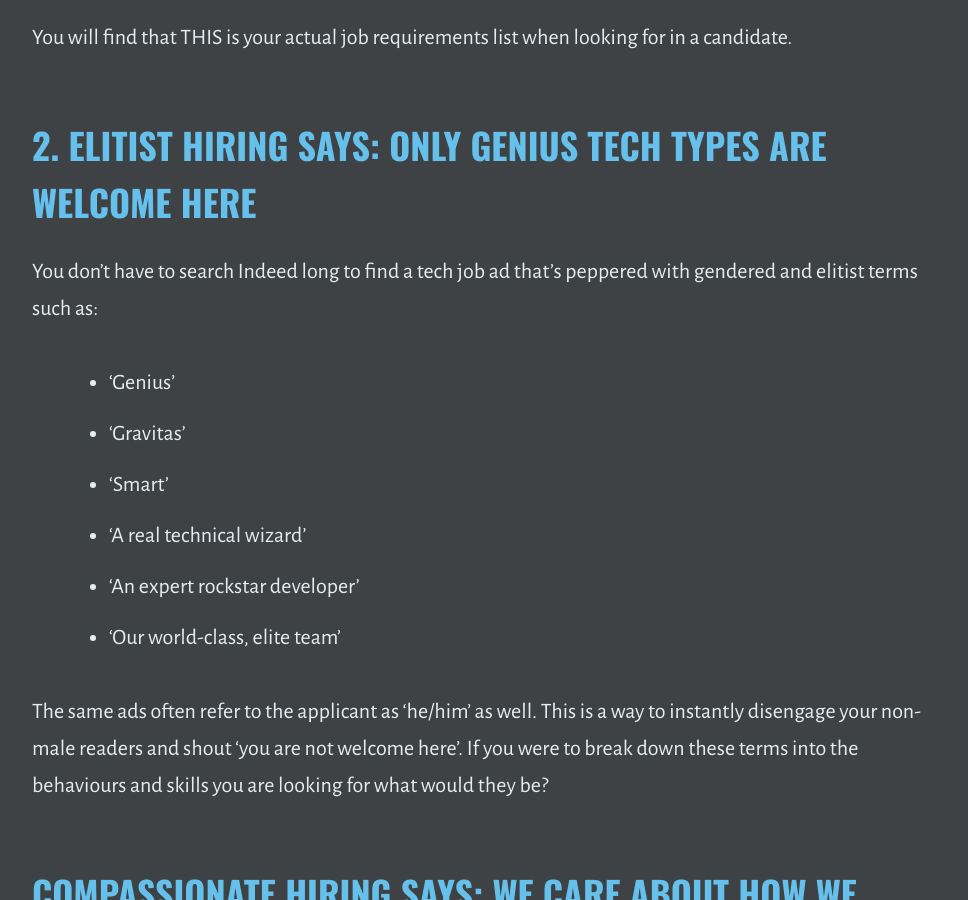
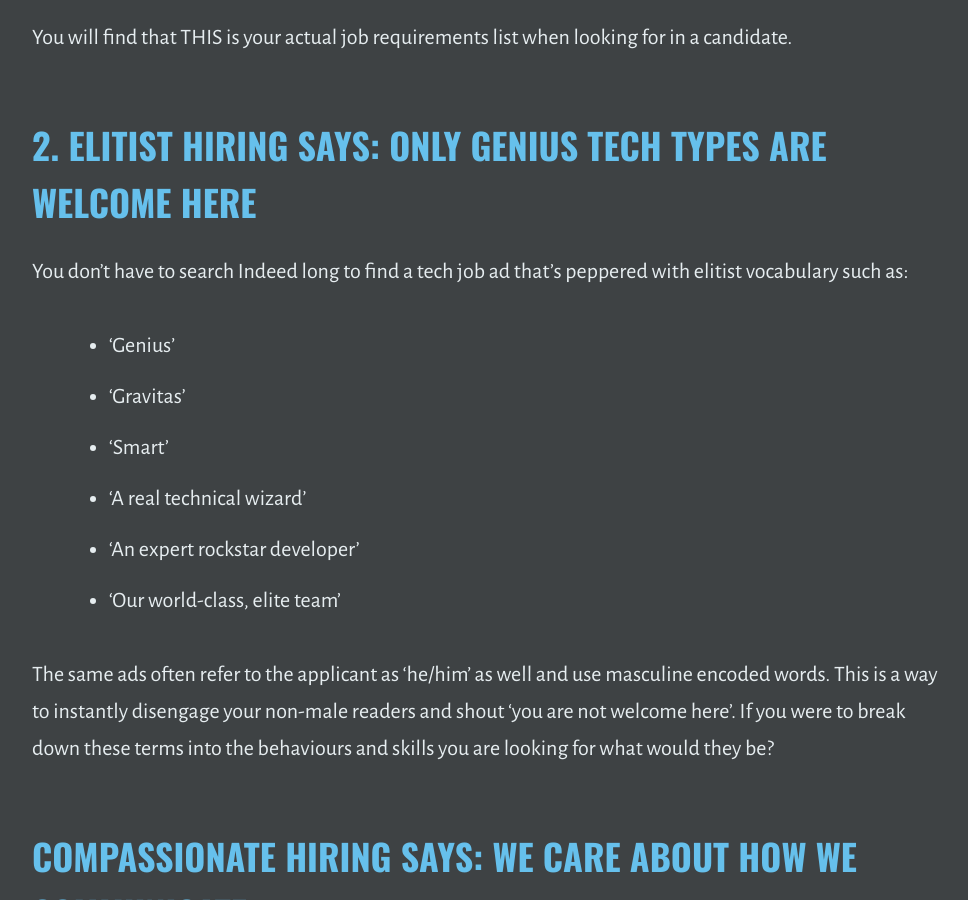
Before and after one commit to outragedpinkracoon/outragedpinkracoon.github.io, a Jekyll site: the page built from _posts/2021-04-27-other-companies-hiring-processes-are-costing-you-talent.md, in a window 1280 px wide and 900 px high, scrolled down 3130 px. Shown: the whole window, without its empty margins (149-1117 px from the left). Built offline with Jekyll 4.4.1, drawn with Linux system fonts in a browser that asks for light colours.

Commit message:
Chris noticed a very good wee changey boi

```diff
--- a/_posts/2021-04-27-other-companies-hiring-processes-are-costing-you-talent.md
+++ b/_posts/2021-04-27-other-companies-hiring-processes-are-costing-you-talent.md
@@ -48,7 +48,7 @@ You will find that THIS is your actual job requirements list when looking for in
 
 ## 2. Elitist Hiring Says: Only Genius Tech Types Are Welcome Here
 
-You don't have to search Indeed long to find a tech job ad that's peppered with gendered and elitist terms such as:
+You don't have to search Indeed long to find a tech job ad that's peppered with elitist vocabulary such as:
 - 'Genius'
 - 'Gravitas'
 - 'Smart'
@@ -56,7 +56,7 @@ You don't have to search Indeed long to find a tech job ad that's peppered with
 - 'An expert rockstar developer'
 - 'Our world-class, elite team'
 
-The same ads often refer to the applicant as 'he/him' as well. This is a way to instantly disengage your non-male readers and shout 'you are not welcome here'. If you were to break down these terms into the behaviours and skills you are looking for what would they be?
+The same ads often refer to the applicant as 'he/him' as well and use masculine encoded words. This is a way to instantly disengage your non-male readers and shout 'you are not welcome here'. If you were to break down these terms into the behaviours and skills you are looking for what would they be?
 
 ## Compassionate Hiring Says: We Care About How We Communicate
 
```
